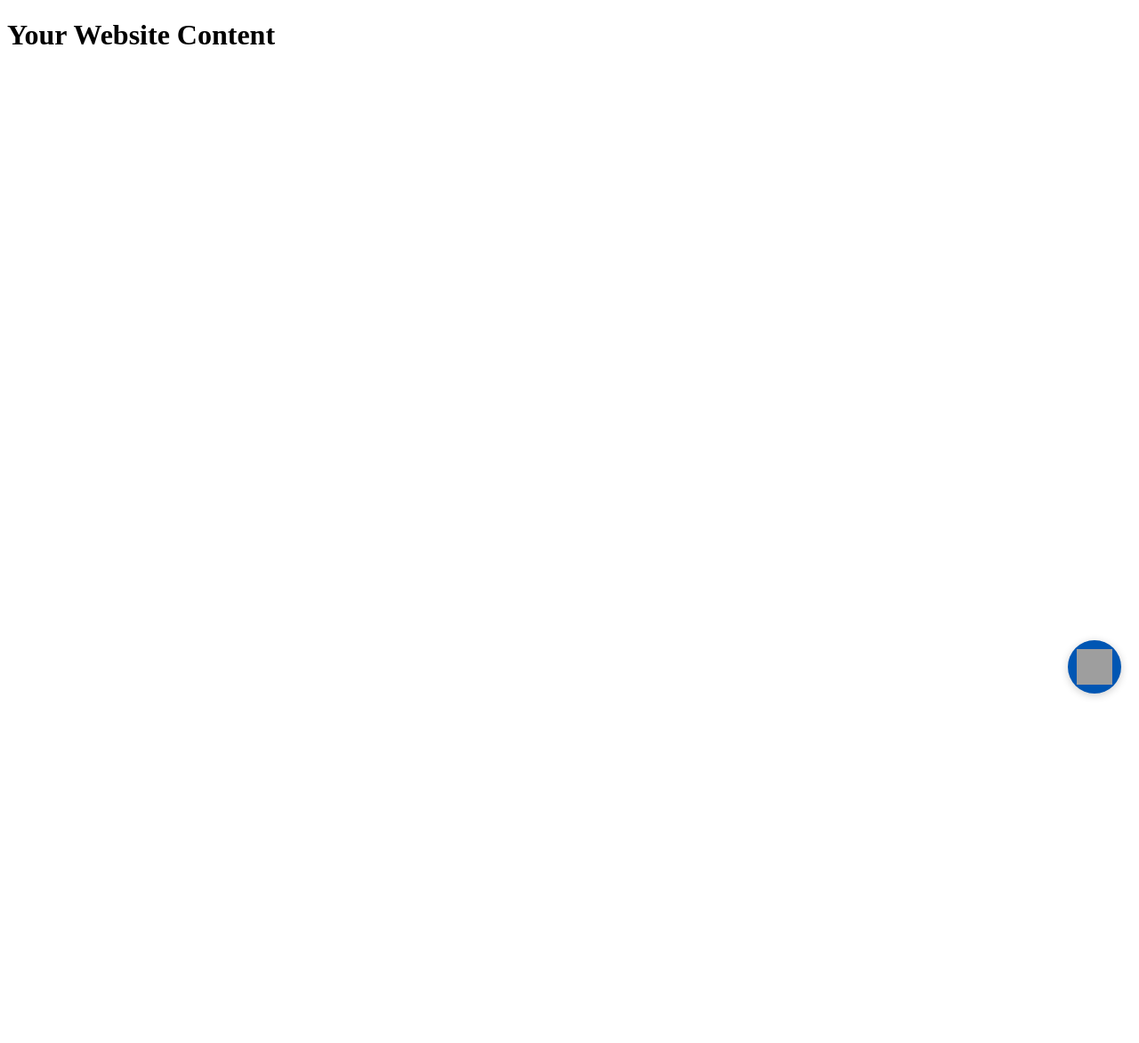
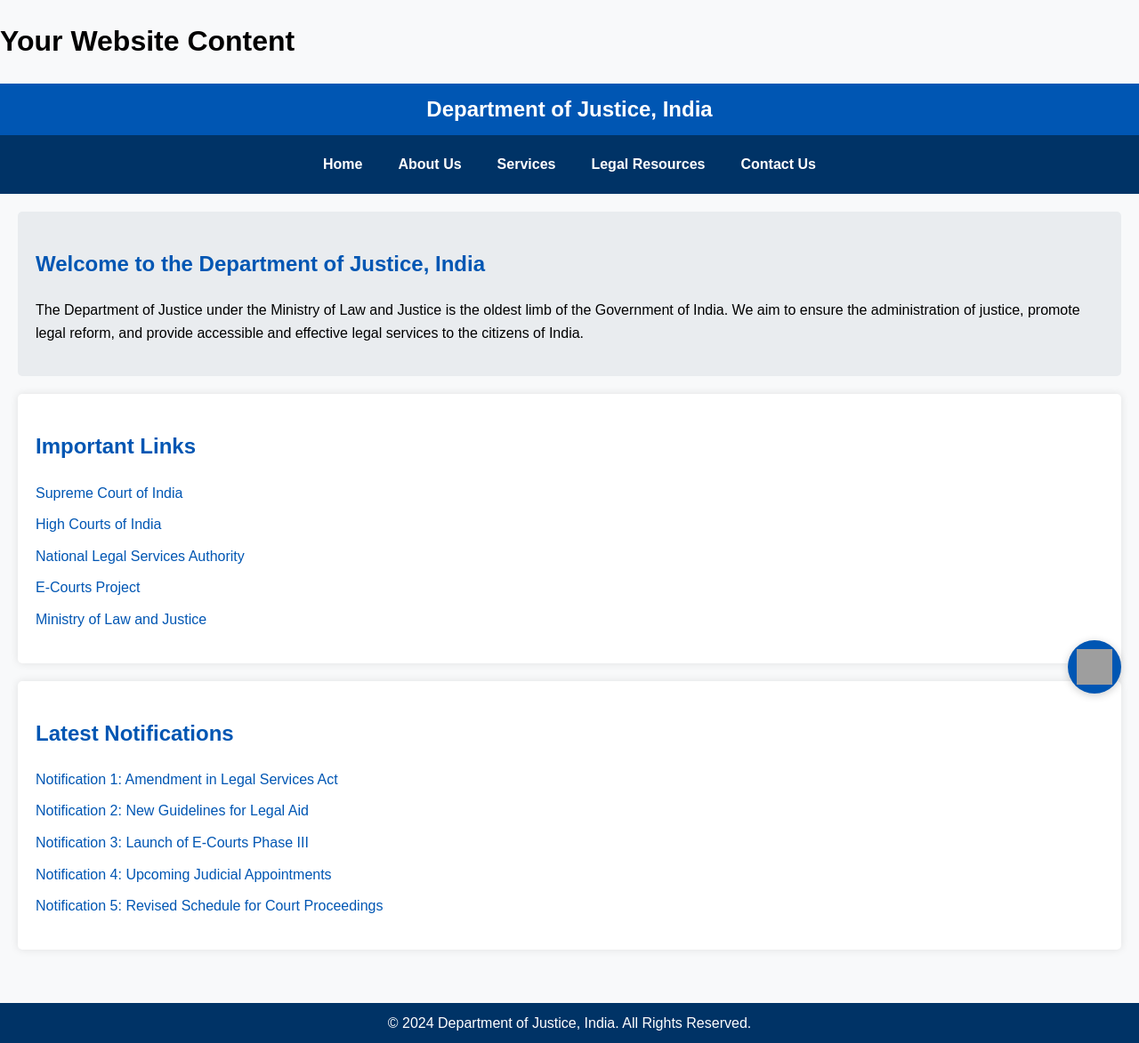
Before and after one commit to SachinSingh008/SIH-chatbotDoJ, a Flask app: page / in a window 1280 px wide. Shown: the whole page at 89% size. Before the commit the page ends 785 px from the top, so only its background shows below. Run offline with Flask 3, Linux system fonts and the light colour scheme; some libraries are stand-ins or nearby versions; grey boxes are pictures that could not be loaded.

Commit message:
updated bot

```diff
--- a/app.py
+++ b/app.py
@@ -106,8 +106,8 @@ def get_response(user_input):
         if re.search(pattern, user_input):
             return response
 
-    gemini_prompt = f"""As an AI assistant for the Department of Justice in India,
-    provide a brief and direct answer to this question:
+    gemini_prompt = f"""As an AI assistant for the Department of Justice in India, integrated on the website of department of justice
+    provide a brief and direct answer to this question . answer the question and also add bold text to hilight important points:
     {user_input}
     Focus only on legal matters, court procedures, and DoJ services directly related to the question.
     Keep the response concise, ideally within 2-3 sentences. Use **bold** for key terms."""
--- a/templates/index.html
+++ b/templates/index.html
@@ -11,7 +11,7 @@
             bottom: 20px;
             right: 20px;
             width: 300px;
-            height: 400px;
+            height: 500px; /* Increased height */
             border-radius: 10px;
             overflow: hidden;
             box-shadow: 0 0 10px rgba(0,0,0,0.1);
@@ -49,7 +49,7 @@
             flex-grow: 1;
             overflow-y: auto;
             padding: 10px;
-            height: 300px;
+            height: 400px;
         }
         #user-input {
             display: flex;
@@ -148,11 +148,124 @@
             padding: 5px;
             background-color: #f0f0f0;
         }
+        body {
+            font-family: Arial, sans-serif;
+            line-height: 1.6;
+            margin: 0;
+            padding: 0;
+            background-color: #f8f9fa;
+        }
+        #header {
+            background-color: #0056b3;
+            color: white;
+            padding: 10px 0;
+            text-align: center;
+            font-size: 24px;
+            font-weight: bold;
+        }
+        #navbar {
+            display: flex;
+            justify-content: center;
+            background-color: #003366;
+            padding: 10px 0;
+        }
+        #navbar a {
+            color: white;
+            padding: 10px 20px;
+            text-decoration: none;
+            font-weight: bold;
+        }
+        #navbar a:hover {
+            background-color: #0056b3;
+            border-radius: 5px;
+        }
+        #main-content {
+            padding: 20px;
+        }
+        #intro {
+            background-color: #e9ecef;
+            padding: 20px;
+            border-radius: 5px;
+            margin-bottom: 20px;
+        }
+        #important-links, #notifications {
+            background-color: white;
+            padding: 20px;
+            border-radius: 5px;
+            box-shadow: 0 0 10px rgba(0,0,0,0.1);
+            margin-bottom: 20px;
+        }
+        h2 {
+            color: #0056b3;
+        }
+        ul {
+            list-style: none;
+            padding: 0;
+        }
+        ul li {
+            margin-bottom: 10px;
+        }
+        ul li a {
+            color: #0056b3;
+            text-decoration: none;
+        }
+        ul li a:hover {
+            text-decoration: underline;
+        }
+        #footer {
+            background-color: #003366;
+            color: white;
+            text-align: center;
+            padding: 10px 0;
+            margin-top: 20px;
+        }
     </style>
 </head>
 <body>
     <h1>Your Website Content</h1>
     <!-- Add your existing website content here -->
+    <div id="header">
+        Department of Justice, India
+    </div>
+    <div id="navbar">
+        <a href="#">Home</a>
+        <a href="#">About Us</a>
+        <a href="#">Services</a>
+        <a href="#">Legal Resources</a>
+        <a href="#">Contact Us</a>
+    </div>
+    <div id="main-content">
+        <div id="intro">
+            <h2>Welcome to the Department of Justice, India</h2>
+            <p>The Department of Justice under the Ministry of Law and Justice is the oldest limb of the Government of India. We aim to ensure the administration of justice, promote legal reform, and provide accessible and effective legal services to the citizens of India.</p>
+        </div>
+
+        <div id="important-links">
+            <h2>Important Links</h2>
+            <ul>
+                <li><a href="#">Supreme Court of India</a></li>
+                <li><a href="#">High Courts of India</a></li>
+                <li><a href="#">National Legal Services Authority</a></li>
+                <li><a href="#">E-Courts Project</a></li>
+                <li><a href="#">Ministry of Law and Justice</a></li>
+            </ul>
+        </div>
+
+        <div id="notifications">
+            <h2>Latest Notifications</h2>
+            <ul>
+                <li><a href="#">Notification 1: Amendment in Legal Services Act</a></li>
+                <li><a href="#">Notification 2: New Guidelines for Legal Aid</a></li>
+                <li><a href="#">Notification 3: Launch of E-Courts Phase III</a></li>
+                <li><a href="#">Notification 4: Upcoming Judicial Appointments</a></li>
+                <li><a href="#">Notification 5: Revised Schedule for Court Proceedings</a></li>
+            </ul>
+        </div>
+    </div>
+
+    <div id="footer">
+        &copy; 2024 Department of Justice, India. All Rights Reserved.
+    </div>
 
     <button id="chat-button" aria-label="Chat with DoJ Bot">
         <img src="https://cdn-icons-png.flaticon.com/512/4712/4712109.png" alt="Bot Icon">
@@ -161,10 +274,7 @@
     <div id="chat-container">
         <div id="chat-header">
             <button id="back-button" onclick="toggleChat()" aria-label="Back">
-                <svg xmlns="http://www.w3.org/2000/svg" width="24" height="24" viewBox="0 0 24 24" fill="none" stroke="currentColor" stroke-width="2" stroke-linecap="round" stroke-linejoin="round">
-                    <line x1="19" y1="12" x2="5" y2="12"></line>
-                    <polyline points="12 19 5 12 12 5"></polyline>
-                </svg>
+                <!-- Back Button SVG Icon -->
             </button>
             DoJ Chatbot
         </div>
@@ -176,6 +286,7 @@
         <div id="learning-note">This chatbot is capable of learning over time to improve customer interactions and can handle large data sets if needed.</div>
     </div>
 
+    <!-- Include jQuery and Showdown.js -->
     <script src="https://code.jquery.com/jquery-3.6.0.min.js"></script>
     <script src="https://cdnjs.cloudflare.com/ajax/libs/showdown/1.9.1/showdown.min.js"></script>
     <script>
@@ -211,7 +322,7 @@
             $('#chatbox').scrollTop($('#chatbox')[0].scrollHeight);
 
             $.ajax({
-                url: '/get_response',
+                url: '/get_response',  // Your backend endpoint
                 type: 'POST',
                 contentType: 'application/json',
                 data: JSON.stringify({message: userInput}),
@@ -229,19 +340,32 @@
             var botMessageDiv = $('<div class="message bot-message"></div>');
             $('#chatbox').append(botMessageDiv);
 
-            var lines = htmlResponse.split('<br>');
-            var lineIndex = 0;
+            var charIndex = 0;
 
-            function displayNextLine() {
-                if (lineIndex < lines.length) {
-                    botMessageDiv.append(lines[lineIndex] + '<br>');
+            function displayNextCharacter() {
+                if (charIndex < htmlResponse.length) {
+                    let currentChar = htmlResponse[charIndex];
+
+                    // If we encounter the start of an HTML tag, append the whole tag at once
+                    if (currentChar === '<') {
+                        let tag = '';
+                        while (htmlResponse[charIndex] !== '>' && charIndex < htmlResponse.length) {
+                            tag += htmlResponse[charIndex];
+                            charIndex++;
+                        }
+                        tag += '>';
+                        botMessageDiv.append(tag);
+                    } else {
+                        botMessageDiv.append(currentChar);
+                    }
+
                     $('#chatbox').scrollTop($('#chatbox')[0].scrollHeight);
-                    lineIndex++;
-                    setTimeout(displayNextLine, 50); // Adjust the delay as needed
+                    charIndex++;
+                    setTimeout(displayNextCharacter, 30); // Adjust the delay for typing effect
                 }
             }
 
-            displayNextLine();
+            displayNextCharacter();
         }
     </script>
 </body>
```
